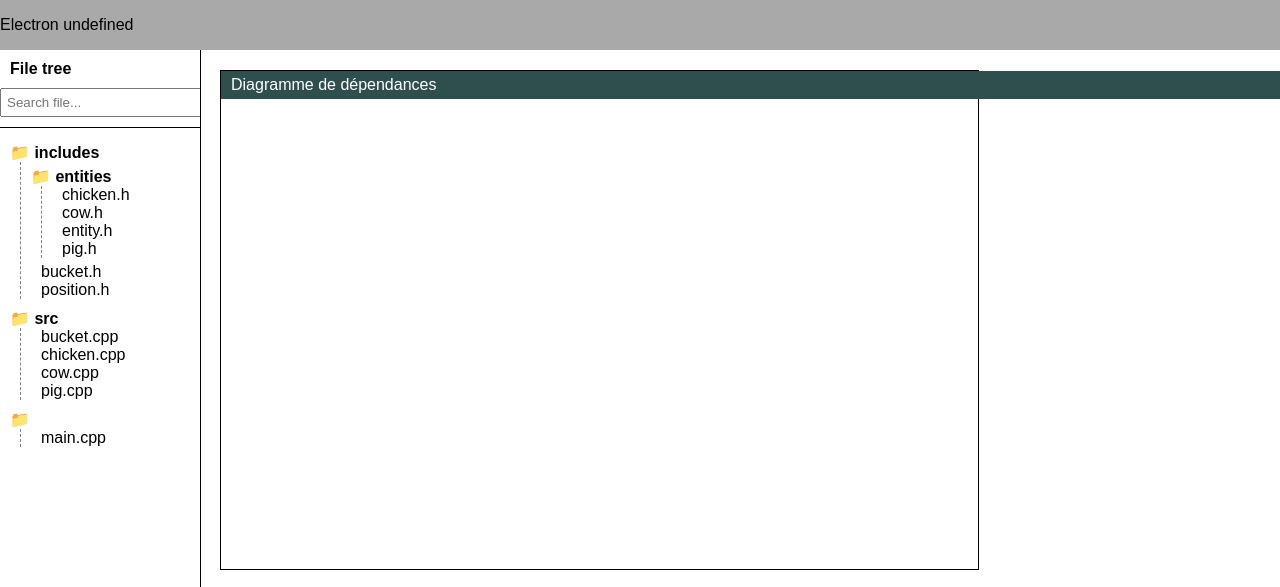
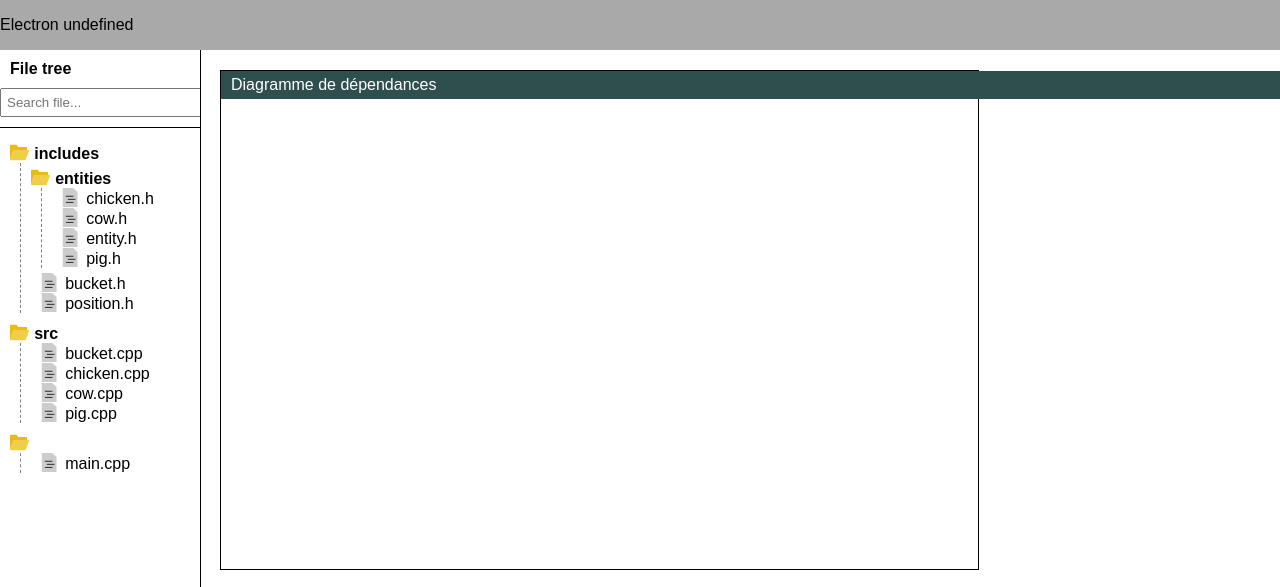
Before and after one commit to Scanix/CPPVisualization, an Electron app: page src/index.html in a window 1280 px wide. Shown: the top 587 px of the page. Drawn offline with nearby package versions, Linux system fonts and the light colour scheme.

Commit message:
Add icons

```diff
--- a/src/css/main.css
+++ b/src/css/main.css
@@ -107,6 +107,38 @@ nav {
     border-left: 1px dashed gray;
 }
 
+.has-icon:before {
+    content: "";
+    background-repeat: no-repeat;
+    width: 1.2em;
+    height: 1.2em;
+    margin-right: 5px;
+    vertical-align: -0.2em;
+    display: inline-block;
+}
+
+
+.icon-folder-open:before {
+    background: url("../../icons/folder-open.svg");
+}
+
+.icon-folder-closed:before {
+    background: url("../../icons/folder-closed.svg");
+}
+
+.icon-header:before {
+    background: url("../../icons/header-file.svg");
+}
+
+.icon-source:before {
+    background: url("../../icons/cpp-file.svg");
+}
+
+.icon-file:before {
+    background: url("../../icons/file.svg");
+}
+
+
 .tree-folder-name {
     font-weight: bold;
     padding-top: 5px;
--- a/src/file-tree.js
+++ b/src/file-tree.js
@@ -2,6 +2,16 @@ export default class FileTree {
     constructor(targetElement) {
         console.log(targetElement);
         this._targetElement = targetElement;
+    }
+
+    _getFileIcon(type) {
+        const types = {
+            "source": "icon-source",
+            "header": "icon-header"
+        };
+
+        type = types[type] || "icon-file";
+        return type;
     }
 
     _displayFolder(folder, root = false) {
@@ -12,8 +22,8 @@ export default class FileTree {
 
         for (const folderName in folder.folders) {
             const folderNameDiv = document.createElement("div");
-            folderNameDiv.className = "tree-folder-name";
-            folderNameDiv.textContent = "📁 " + folderName;
+            folderNameDiv.className = "tree-folder-name has-icon icon-folder-open";
+            folderNameDiv.textContent = folderName;
 
             folderDiv.appendChild(folderNameDiv);
 
@@ -23,7 +33,7 @@ export default class FileTree {
 
         for (const fileName in folder.files) {
             const fileNameDiv = document.createElement("div");
-            fileNameDiv.className = "tree-folder-item";
+            fileNameDiv.className = "tree-folder-item has-icon " + this._getFileIcon(folder.files[fileName].type);
             fileNameDiv.textContent = fileName;
             folderDiv.appendChild(fileNameDiv);
         }
```
Also changed, not shown: icons/cpp-file.svg (added), icons/file.svg (added), icons/folder-closed.svg (added), icons/folder-open.svg (added), icons/header-file.svg (added).
